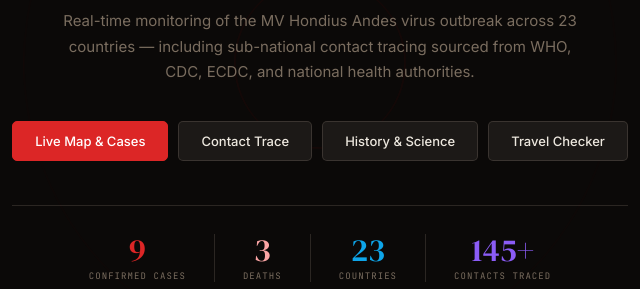
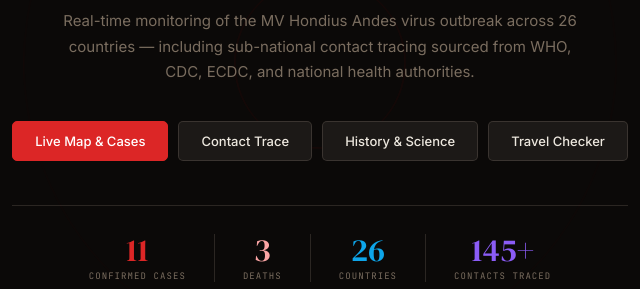
Before and after one commit to Redish591/pathogenwatch, a plain HTML site: page index.html in a window 1280 px wide. Shown: the part 337-626 px from the top of the page, 320-960 px from the left. Drawn offline with nearby package versions, Linux system fonts and the light colour scheme.

Commit message:
fix: update landing page stats to 11 cases / 26 countries

```diff
--- a/index.html
+++ b/index.html
@@ -382,7 +382,7 @@
   <div class="l-content">
     <div class="l-eyebrow"><div class="l-blink"></div>Live Surveillance · May 2026</div>
     <h1 class="l-headline">Every hantavirus<br>development, <em>tracked.</em></h1>
-    <p class="l-sub">Real-time monitoring of the MV Hondius Andes virus outbreak across 23 countries — including sub-national contact tracing sourced from WHO, CDC, ECDC, and national health authorities.</p>
+    <p class="l-sub">Real-time monitoring of the MV Hondius Andes virus outbreak across 26 countries — including sub-national contact tracing sourced from WHO, CDC, ECDC, and national health authorities.</p>
     <div class="l-actions">
       <button class="l-btn primary" onclick="enterApp('dashboard')">Live Map &amp; Cases</button>
       <button class="l-btn" onclick="enterApp('dashboard','region')">Contact Trace</button>
@@ -390,9 +390,9 @@
       <button class="l-btn" onclick="enterApp('travel')">Travel Checker</button>
     </div>
     <div class="l-stats">
-      <div class="l-stat"><div class="l-stat-n" style="color:var(--red)">9</div><div class="l-stat-l">Confirmed Cases</div></div>
+      <div class="l-stat"><div class="l-stat-n" style="color:var(--red)">11</div><div class="l-stat-l">Confirmed Cases</div></div>
       <div class="l-stat"><div class="l-stat-n" style="color:#fca5a5">3</div><div class="l-stat-l">Deaths</div></div>
-      <div class="l-stat"><div class="l-stat-n" style="color:var(--sky)">23</div><div class="l-stat-l">Countries</div></div>
+      <div class="l-stat"><div class="l-stat-n" style="color:var(--sky)">26</div><div class="l-stat-l">Countries</div></div>
       <div class="l-stat"><div class="l-stat-n" style="color:var(--violet)">145+</div><div class="l-stat-l">Contacts Traced</div></div>
     </div>
     <div class="l-sources">Sources: WHO DON600 · CDC HAN · ECDC RRA · RIVM · UKHSA · Italian MoH · Reuters Health</div>
```
